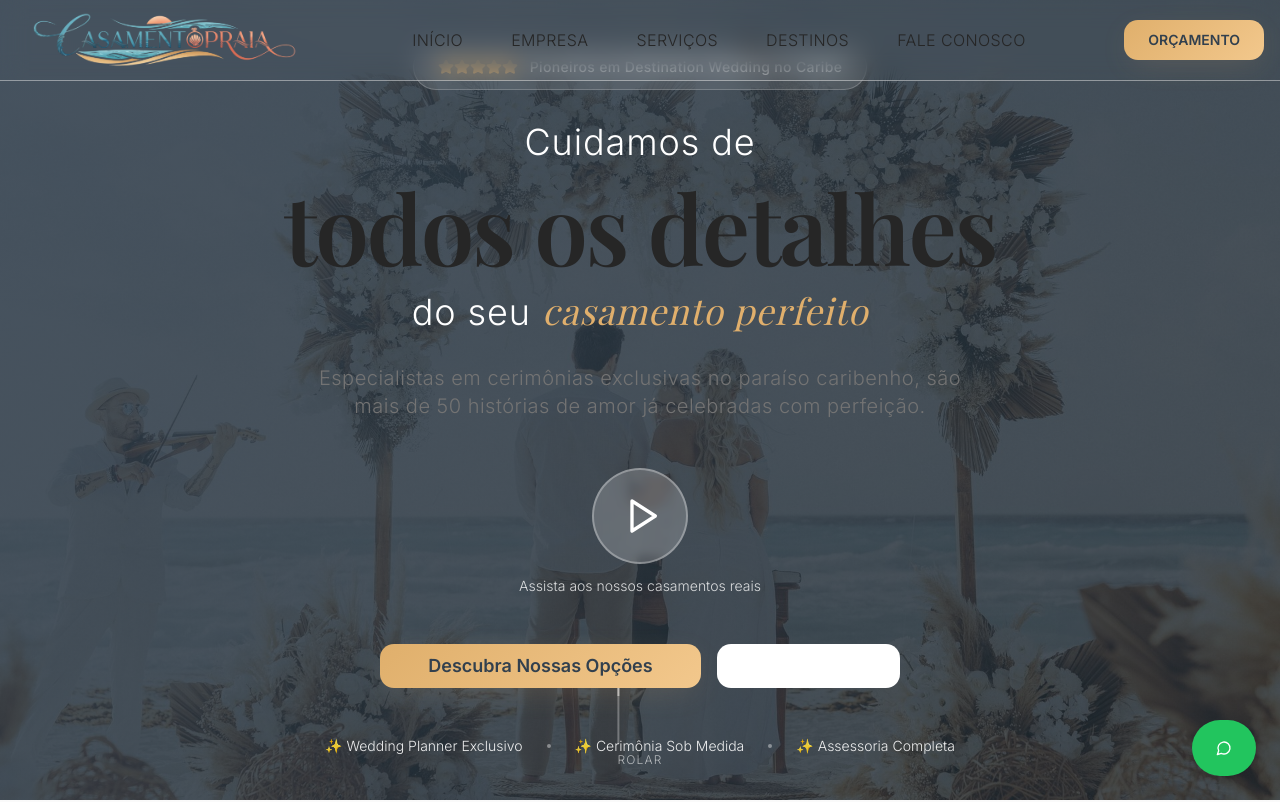
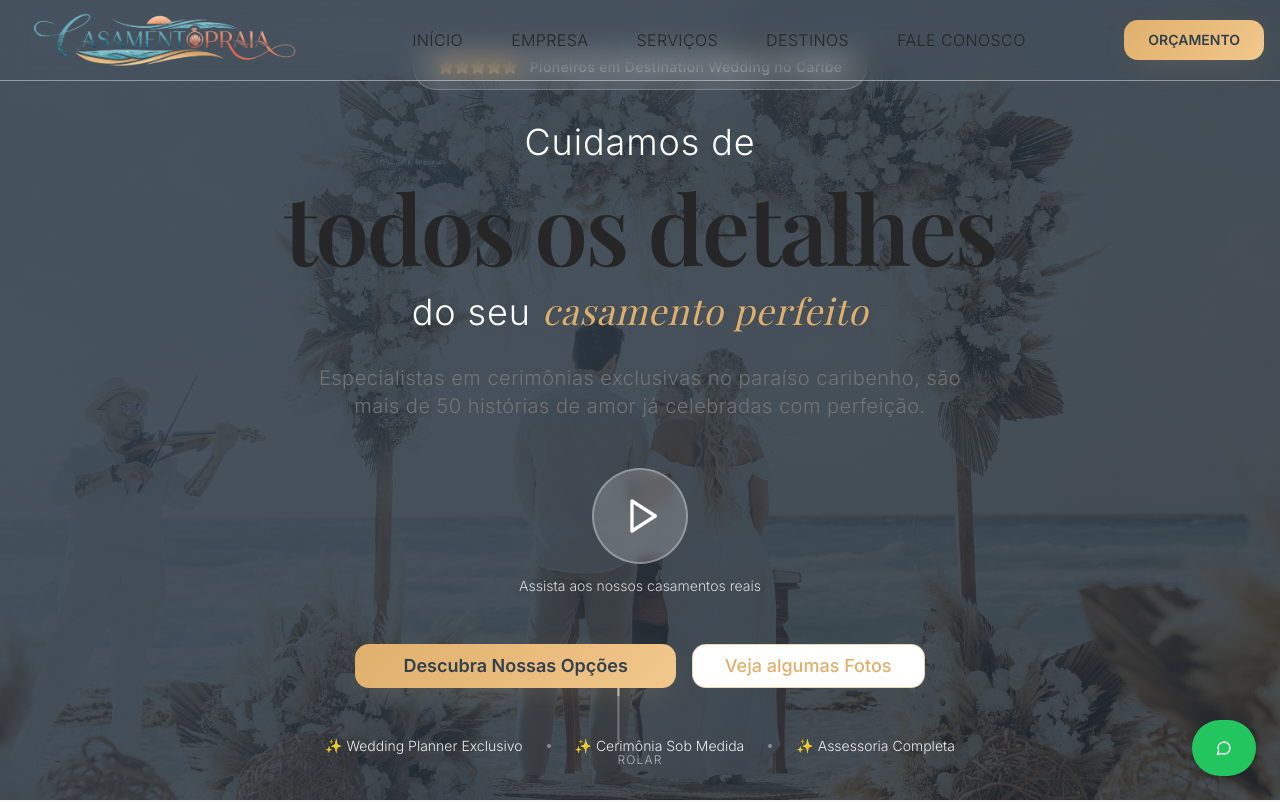
Before and after one commit to allanmonteiro10/cancun-vows-paradise, a React (Vite) app: page / in a window 1280 px wide. Shown: the top 802 px of the page. Built offline with nearby package versions, Linux system fonts and the light colour scheme; a web font is replaced by a local one.

Commit message:
Mudar cor do botão e texto
Mudei a cor do botão "Fale Conosco" e alterei o texto para "Veja Algumas Fotos".

```diff
--- a/src/components/HeroSection.tsx
+++ b/src/components/HeroSection.tsx
@@ -55,12 +55,12 @@ const HeroSection = () => {
         </div>
 
         {/* CTA Buttons */}
-        <div className="flex flex-col sm:flex-row gap-4 justify-center items-center mb-12">
+<div className="flex flex-col sm:flex-row gap-4 justify-center items-center mb-12">
           <Button size="lg" className="gold-gradient text-secondary font-semibold px-12 py-4 text-lg hover:scale-105 transition-transform elegant-shadow">
             Descubra Nossas Opções
           </Button>
-          <Button variant="outline" size="lg" className="border-white/30 text-white hover:bg-white/10 hover:text-secondary px-8 py-4 text-lg backdrop-blur-sm">
-            Fale Conosco
+          <Button variant="outline" size="lg" className="border-primary/50 text-primary hover:bg-primary hover:text-white px-8 py-4 text-lg backdrop-blur-sm">
+            Veja algumas Fotos
           </Button>
         </div>
 
```
